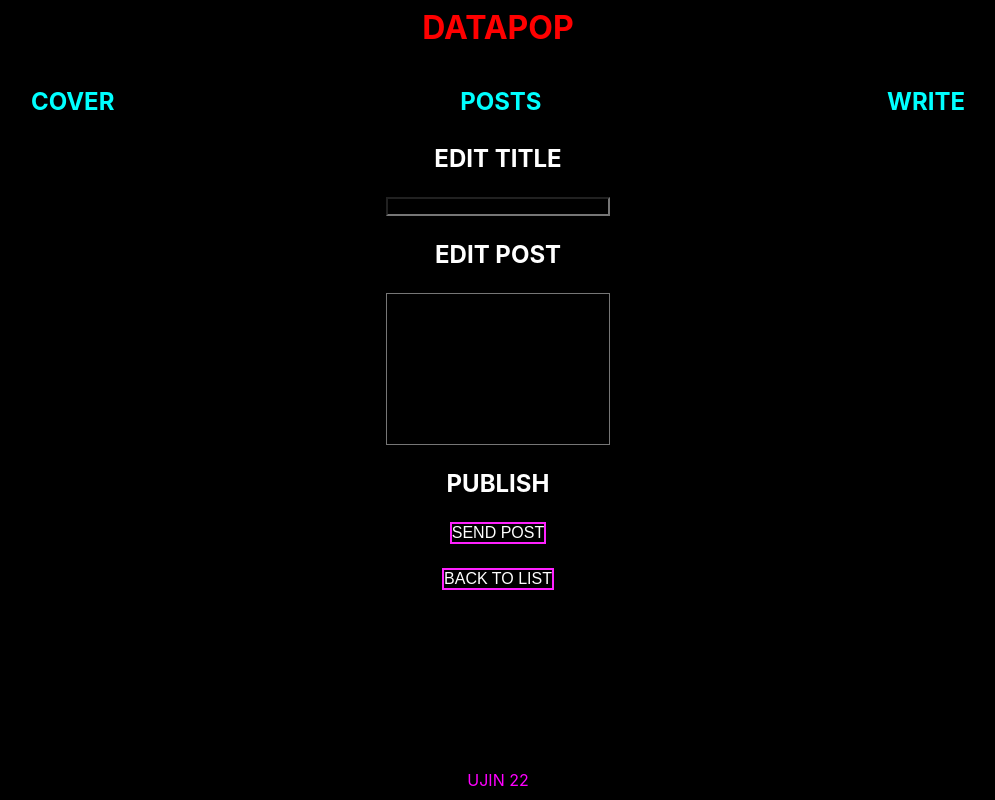
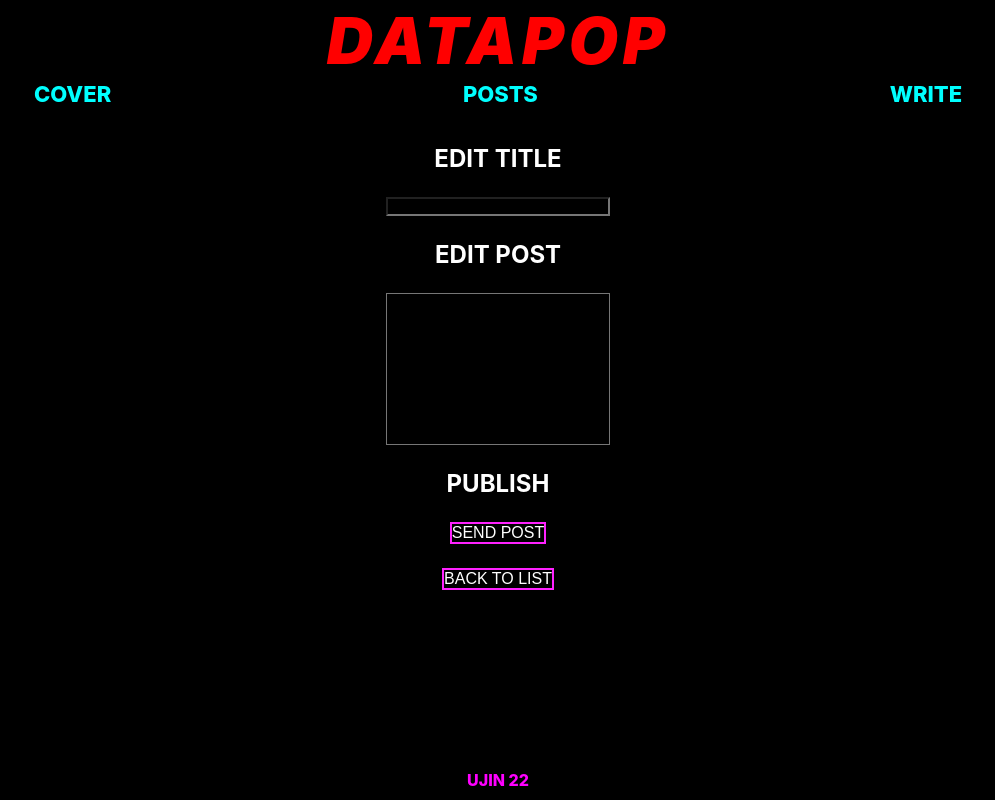
Before and after one commit to PhilippAubert/datapop, a React (Create React App) app in the folder frontend/: page /edit/1 in a window 1280 px wide. Shown: the whole page, without its empty margins (142-1137 px from the left). Built offline with nearby package versions, Linux system fonts and the light colour scheme.

Commit message:
fix: proportions of nav and headline

```diff
--- a/frontend/src/Components/Footer/Footer.css
+++ b/frontend/src/Components/Footer/Footer.css
@@ -10,4 +10,5 @@
 .Editorial-Text {
   margin: 0;
   color: #f0f;
+  font-weight:800;
 }
--- a/frontend/src/Components/Header/Header.css
+++ b/frontend/src/Components/Header/Header.css
@@ -5,29 +5,35 @@
   background-color: black;
   display: flex;
   flex-direction: column;
-  align-items: space-between;
-  justify-content: space-between;
-  padding: 4px;
 }
 
 .header__hero {
   box-sizing:border-box;
   display: flex;
   justify-content: center;
-  padding:4px;
 }
 
 .header__headline {
+  display:flex;
+  align-items: center;
+  justify-content: center;
   color: #f00;
+  font-style: italic;
+  font-weight: 900;
+  font-size: 64px;
+  letter-spacing: 0.1ch;
+  padding: 2px;
 }
 
 .nav {
   display: flex;
   justify-content: space-around;
+  align-items: center;
   text-decoration: none;
-  gap:8px;
 }
 
 .nav-element {
   color: #0ff;
+  font-size:22px;
+  font-weight:800;
 }
--- a/frontend/src/Components/Home/Home.jsx
+++ b/frontend/src/Components/Home/Home.jsx
@@ -24,7 +24,7 @@ export const Home = () => {
     if (canvasRef.current) {
       const calculatedWidth = canvasRef.current.clientWidth;
       const calculatedHeight = canvasRef.current.clientHeight;
-
+      console.log("Calculated Height", calculatedHeight);
       setDimensions({ width: calculatedWidth, height: calculatedHeight });
   }
 }, []);
```
